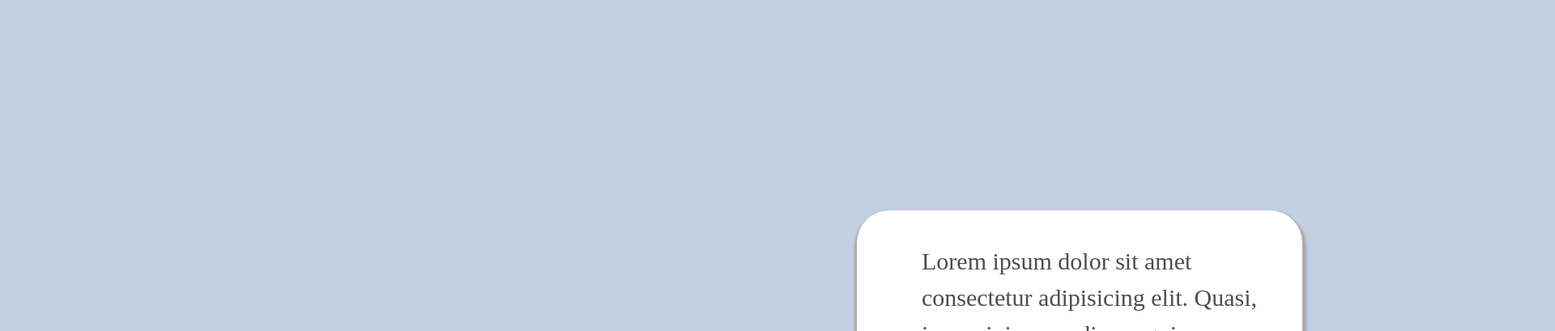
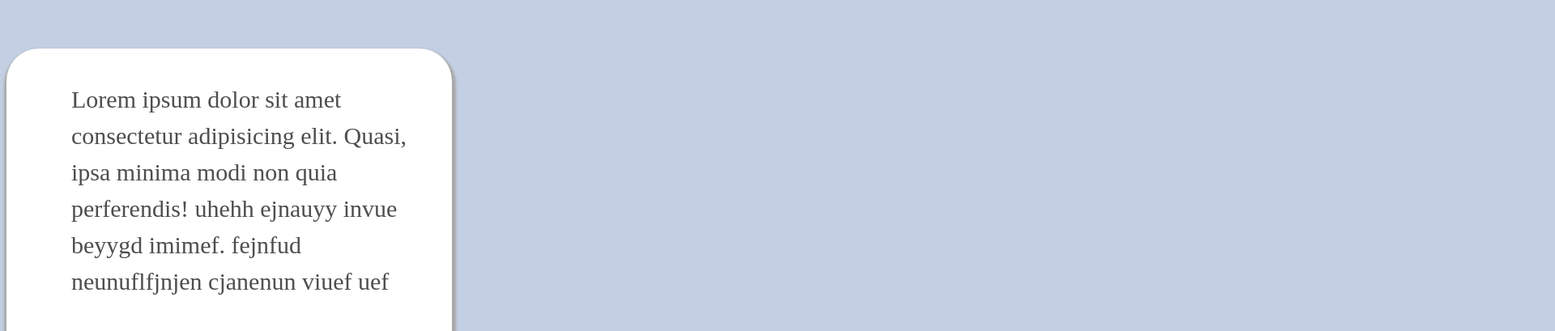
Before and after one commit to Mdb1990/Marcodeboer-Testimonial, a plain HTML site: page index.html in a window 1280 px wide. Shown: the part 180-589 px from the top of the page at 81% size, 1920 px wide, since content can reach past the window. Drawn offline with Linux system fonts and the light colour scheme.

Commit message:
Update styles.css

```diff
--- a/styles.css
+++ b/styles.css
@@ -2,17 +2,13 @@
 html,
 body {
   background: #c3cfe2;
-  max-width: 50%;
 }
 
 .testimonial {
   position: relative;
   width: 550px;
   height: 700px;
-  margin: 240px auto;
-  left: 1050px;
   background: #fff;
-  top: 200px;
   -webkit-box-shadow: 1px 5px 3px 4px #a8a8a8;
           box-shadow: 1px 5px 3px 4px #a8a8a8;
   border-radius: 40px;
```
